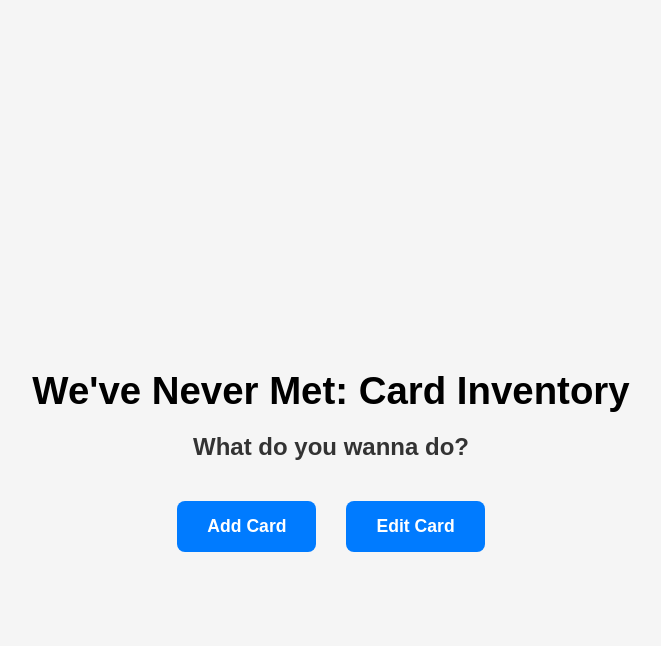
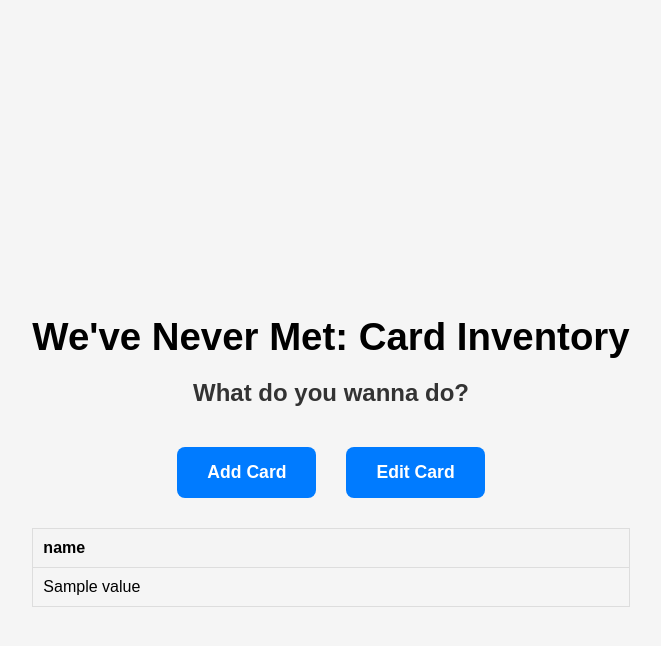
Before and after one commit to darbster145/INFO4410, a Flask app: template templates/index.html in a window 1280 px wide. Shown: the top 646 px of the page, without its empty margins (309-970 px from the left). Run offline with Flask 3, Linux system fonts and the light colour scheme; the template is opened without the code that fills it: most values are stand-ins (such as "Sample title", 1, 10 or a date in 2020).

Commit message:
Add display table feature to view cards table on index.html; created rarity map to map display names with 2 digit codes

```diff
--- a/app.py
+++ b/app.py
@@ -83,10 +83,27 @@ def edit_card_route(card_id):
     return render_template('edit_form.html', card=card)
 
 
+
 @app.route('/')
 def index():
+
     cards_response = supabase.table('cards').select('*').execute()
     cards = cards_response.data if cards_response.data else []
+
+    #Rarity map so that display table does the right thing ayy
+    rarity_map = {
+        "CM": "Common",
+        "UC": "Uncommon",
+        "RR": "Rare",
+        "HR": "Holo Rare",
+        "UR": "Ultra Rare",
+        "SR": "Secret Rare"
+    }
+
+    # Replace rarity codes with display names
+    for card in cards:
+        if "rarity" in card and card["rarity"] in rarity_map:
+            card["rarity"] = rarity_map[card["rarity"]]
     return render_template('index.html', cards=cards)
 
 
--- a/card/EditCard.py
+++ b/card/EditCard.py
@@ -1,18 +1,19 @@
 # card/EditCard.py
 from supabase import create_client, Client
 
+#Definitly not secure storing these api keys here but for this project It might not matter
 SUPABASE_URL = 'https://nuivtmqkqxmritchchxj.supabase.co'
 SUPABASE_KEY = 'eyJhbGciOiJIUzI1NiIsInR5cCI6IkpXVCJ9.eyJpc3MiOiJzdXBhYmFzZSIsInJlZiI6Im51aXZ0bXFrcXhtcml0Y2hjaHhqIiwicm9sZSI6ImFub24iLCJpYXQiOjE3NTA4OTY1MjMsImV4cCI6MjA2NjQ3MjUyM30.cTgFkrqoJeNzmyggNZ8mf-gXcZu7xl-J8rYGXPyDGoA'
 supabase: Client = create_client(SUPABASE_URL, SUPABASE_KEY)
 
 def get_card(card_id: int):
-    """Fetch a card by its ID from supabase."""
+    """Fetch a card by its ID from the supabase db."""
     response = supabase.table('cards').select('*').eq('id', card_id).single().execute()
     if response.data:
         return response.data
     return None
 
 def update_card(card_id: int, updated_data: dict):
-    """Update a card by its ID with given updated_data dict."""
+    """Update a card by its ID with given updated_data dictionarty."""
     response = supabase.table('cards').update(updated_data).eq('id', card_id).execute()
     return response
--- a/card/addCard.py
+++ b/card/addCard.py
@@ -1,5 +1,7 @@
 from supabase import create_client, Client
 # card/addCard.py
+
+#Probably need to store they keys somewhere eles
 SUPABASE_URL = 'https://nuivtmqkqxmritchchxj.supabase.co'
 SUPABASE_KEY = 'eyJhbGciOiJIUzI1NiIsInR5cCI6IkpXVCJ9.eyJpc3MiOiJzdXBhYmFzZSIsInJlZiI6Im51aXZ0bXFrcXhtcml0Y2hjaHhqIiwicm9sZSI6ImFub24iLCJpYXQiOjE3NTA4OTY1MjMsImV4cCI6MjA2NjQ3MjUyM30.cTgFkrqoJeNzmyggNZ8mf-gXcZu7xl-J8rYGXPyDGoA'
 supabase: Client = create_client(SUPABASE_URL, SUPABASE_KEY)
--- a/static/FormStyles.css
+++ b/static/FormStyles.css
@@ -1,3 +1,4 @@
+/* Styles for edit and add forms */
 body {
     font-family: Arial, sans-serif;
     background-color: #f5f5f5;
@@ -85,7 +86,7 @@ body {
     text-decoration: underline;
   }
 
-  /* For home/index layout */
+  /* For index.html layout */
 .home-container {
   text-align: center;
   margin-top: 12vh;
@@ -128,3 +129,20 @@ body {
   background-color: #0056b3;
   transform: translateY(-2px);
 }
+
+/* Styles for the display table in index.html */
+table {
+  margin-top: 30px;
+  width: 100%;
+  border-collapse: collapse;
+}
+
+th, td {
+  padding: 10px;
+  border: 1px solid #ddd;
+  text-align: left;
+}
+
+th {
+  background-color: #f4f4f4;
+}
--- a/templates/index.html
+++ b/templates/index.html
@@ -14,6 +14,29 @@
       <a href="/addcard" class="nav-button">Add Card</a>
       <a href="/edit" class="nav-button">Edit Card</a>
     </div>
+
+    {% if cards %}
+      <table>
+        <thead>
+          <tr>
+            {% for key in cards[0].keys() %}
+              <th>{{ key }}</th>
+            {% endfor %}
+          </tr>
+        </thead>
+        <tbody>
+          {% for card in cards %}
+            <tr>
+              {% for value in card.values() %}
+                <td>{{ value }}</td>
+              {% endfor %}
+            </tr>
+          {% endfor %}
+        </tbody>
+      </table>
+    {% else %}
+      <p>No cards found in the inventory.</p>
+    {% endif %}
   </div>
 </body>
 </html>
```
